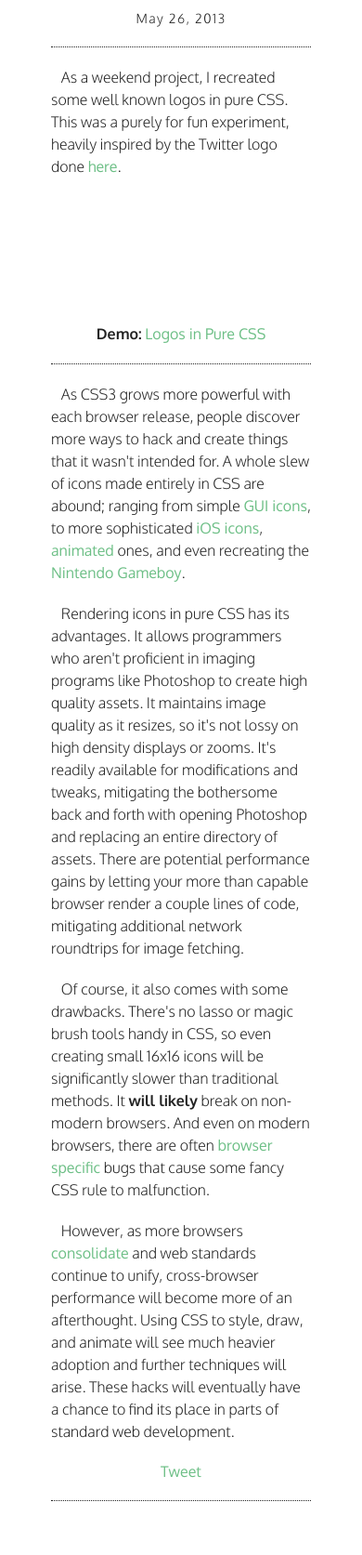
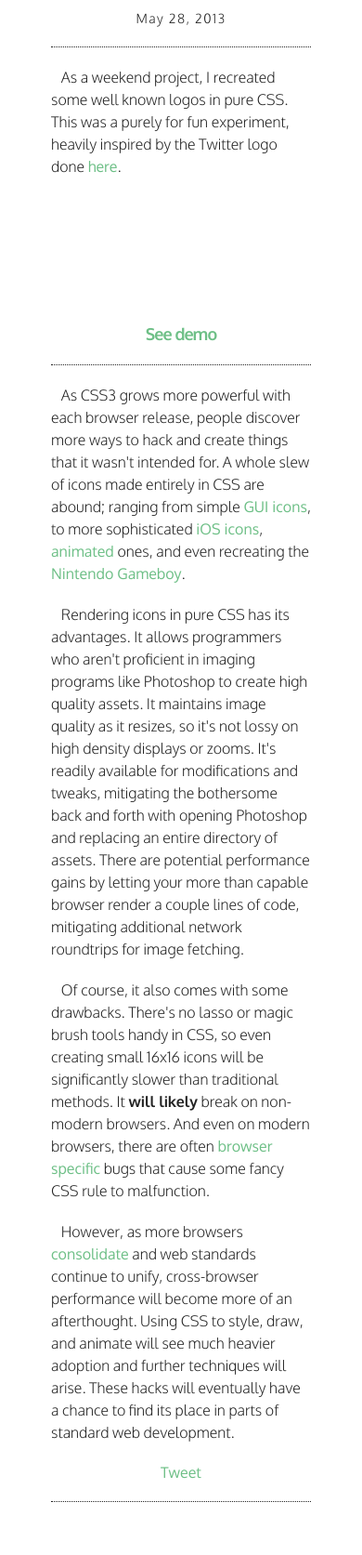
Before and after one commit to bchanx/bchanx, a Flask app: page /logos-in-pure-css in a window 390 px wide. Shown: the part 161-1834 px from the top of the page at 93% size. Run offline with Flask 2, Linux system fonts and the light colour scheme; some libraries are stand-ins or nearby versions.

Commit message:
Add link to css icon blog

```diff
--- a/web/static/uncompiled/less/blog.less
+++ b/web/static/uncompiled/less/blog.less
@@ -25,6 +25,10 @@
         display: inline-block;
         width: 52px;
         height: 52px;
+      }
+      strong {
+        font-size: 24px;
+        letter-spacing: -1px;
       }
     }
     &.date {
@@ -59,6 +63,9 @@
       &.date {
         letter-spacing: 0.2em;
       }
+      &.demo strong {
+        font-size: 20px;
+      }
     }
   }
 }
@@ -68,9 +75,14 @@
   #blog-footer-container {
     width: 320px;
   }
-  #blog-container .block.date {
-    font-size: 14px;
-    letter-spacing: 0.1em;
+  #blog-container .block {
+    &.date {
+      font-size: 14px;
+      letter-spacing: 0.1em;
+    }
+    &.demo strong {
+      font-size: 18px;
+    }
   }
   .line-break {
     width: 280px;
--- a/web/templates/blog/logos-in-pure-css.html
+++ b/web/templates/blog/logos-in-pure-css.html
@@ -4,7 +4,7 @@
 {% import "logo.html" as logo %}
 
 {% block head %}
-  {{ header.meta("Logos In Pure CSS", "http://www.bchanx.com/logos-in-pure-css", "true") }}
+  {{ header.meta("Logos In Pure CSS", "http://www.bchanx.com/logos-in-pure-css-demo", "true") }}
 {% endblock %}
 
 {% block header %}
@@ -14,7 +14,7 @@
 {% block body %}
   <div id="blog-container" class="clearfix">
     <div class="block date">
-      May 26, 2013
+      May 28, 2013
     </div>
     <div class="line-break"></div>
     <div class="block text">
@@ -31,7 +31,7 @@
       <div class="logo">{{ logo.linkedin('small') }}</div>
     </div>
     <div class="block demo">
-      <strong>Demo:</strong> <a href="/logos-in-pure-css-demo">Logos in Pure CSS</a>
+      <a href="/logos-in-pure-css-demo"><strong>See demo</strong></a>
     </div>
     <div class="line-break"></div>
     <div class="block text">
--- a/web/templates/demo/logos-in-pure-css.html
+++ b/web/templates/demo/logos-in-pure-css.html
@@ -4,7 +4,7 @@
 {% import "logo.html" as logo %}
 
 {% block head %}
-  {{ header.meta("Logos In Pure CSS", "http://www.bchanx.com/logos-in-pure-css", "true") }}
+  {{ header.meta("Logos In Pure CSS", "http://www.bchanx.com/logos-in-pure-css-demo", "true") }}
 {% endblock %}
 
 {% block header %}
@@ -20,7 +20,7 @@
       <br/>
       <span class="subtext">(Tested on Chrome 26.0, Safari 5.1.7, Firefox 20.0, and IE 10.0)</span>
       <br/><br/>
-      <strong>Blog:</strong> <a href="/logos-in-pure-css">Logos In Pure CSS</a>
+      <a href="/logos-in-pure-css"><strong>Read blog</strong></a> or <a href="https://github.com/bchanx/logos-in-pure-css"><strong>Checkout the code</strong></a>
     </div>
     <div class="line-break"></div>
   </div>
--- a/web/templates/index.html
+++ b/web/templates/index.html
@@ -15,8 +15,8 @@
     </div>
     <div class="line-break"></div>
     <div id="projects">
-      <!--<a href="/logos-in-pure-css">Logos in Pure CSS</a>
-      <br/>-->
+      <a href="/logos-in-pure-css">Logos in Pure CSS</a>
+      <br/>
       <a href="/jukebox">Jukebox</a>
     </div>
     {{ footer.links() }}
```
Also changed, not shown: web/static/compiled/blog.css, web/static/compiled/demo-logos-in-pure-css.css.
